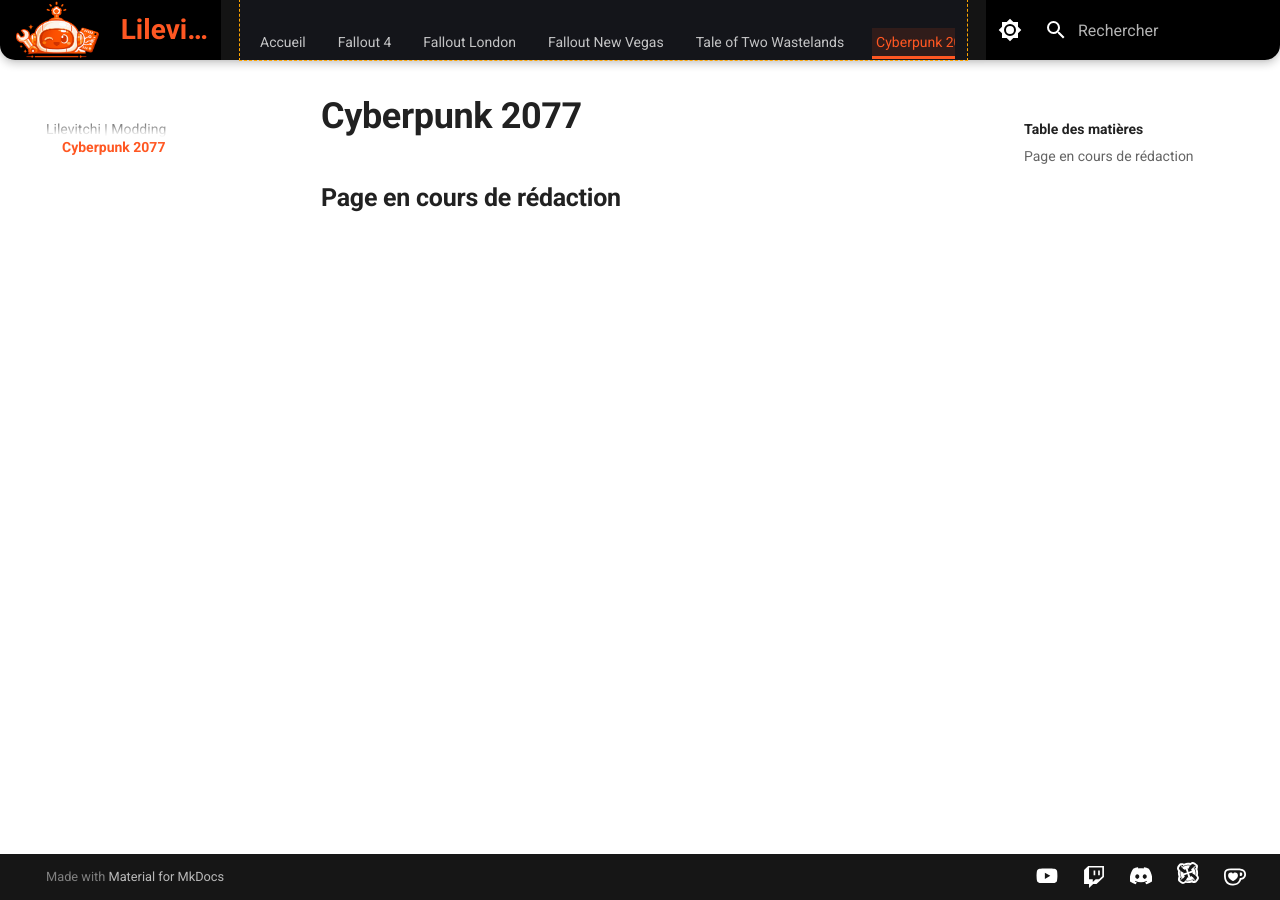
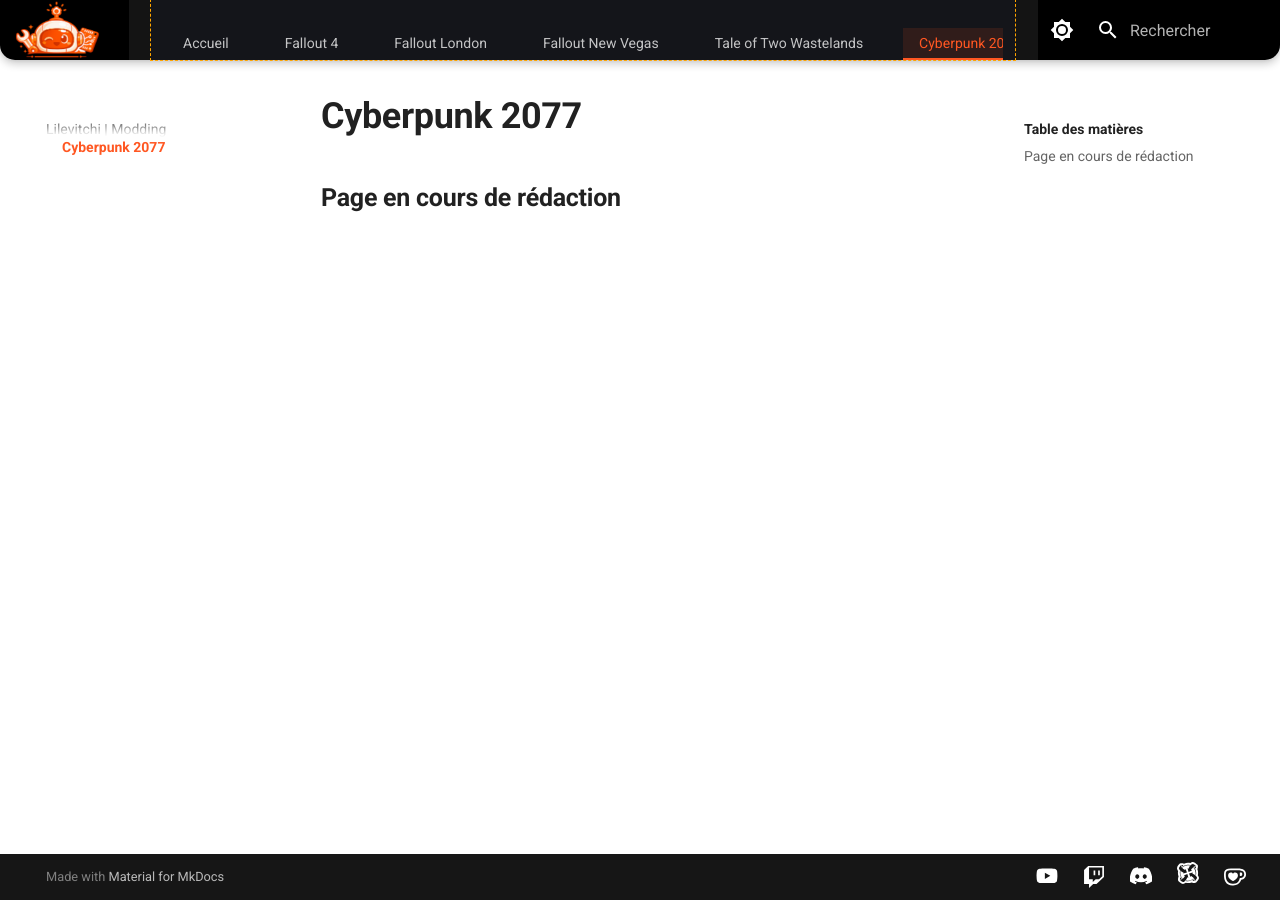
Before and after one commit to Lilevitchi/lilevitchi.github.io, an MkDocs documentation site: the page built from docs/cyberpunk/index.md, in a window 1280 px wide. Built offline with MkDocs 1.6.1 and Material for MkDocs 9.7.7, drawn with Linux system fonts in a browser that asks for light colours.

Commit message:
Update extra.css

```diff
--- a/docs/stylesheets/extra.css
+++ b/docs/stylesheets/extra.css
@@ -161,7 +161,7 @@
 [data-md-color-scheme] .md-tabs__link {
   display: flex;
   align-items: center;
-  padding: 0.35rem 0.20rem;
+  padding: 0.4rem 0.8rem;
   line-height: 1;
   color: var(--white);
   opacity: 0.75;
```
